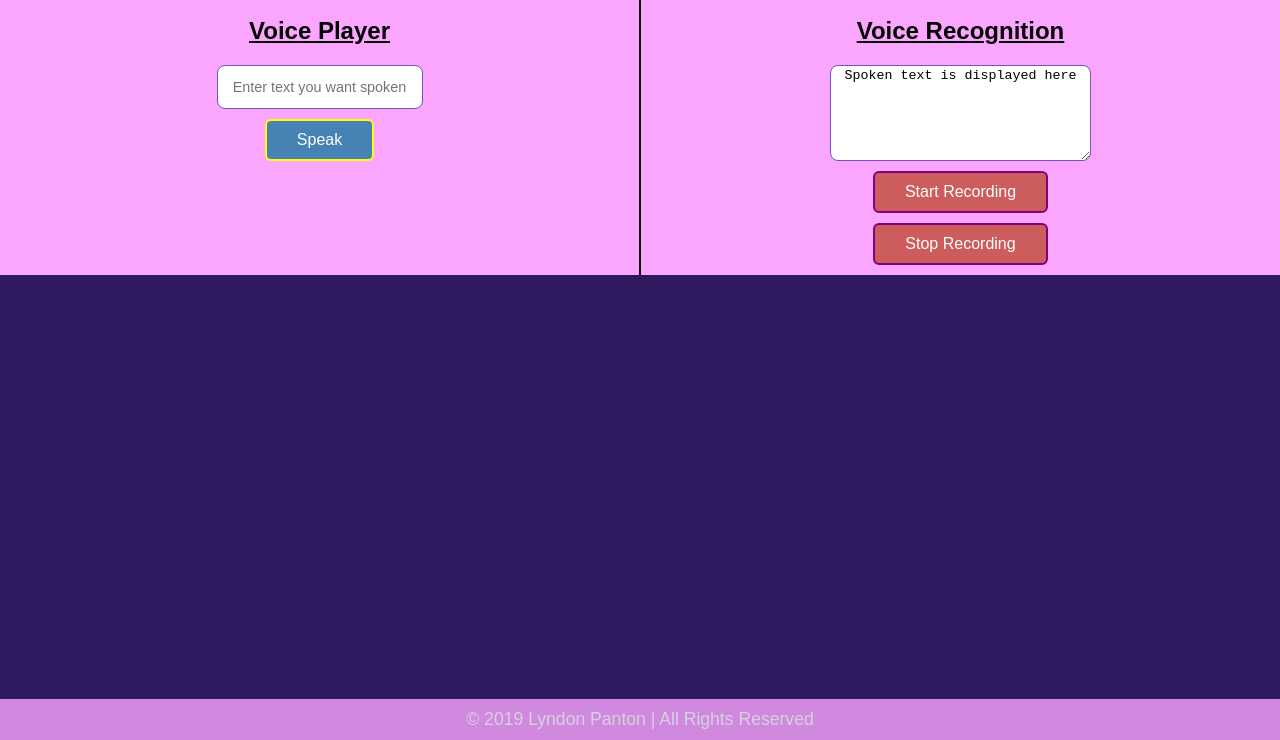
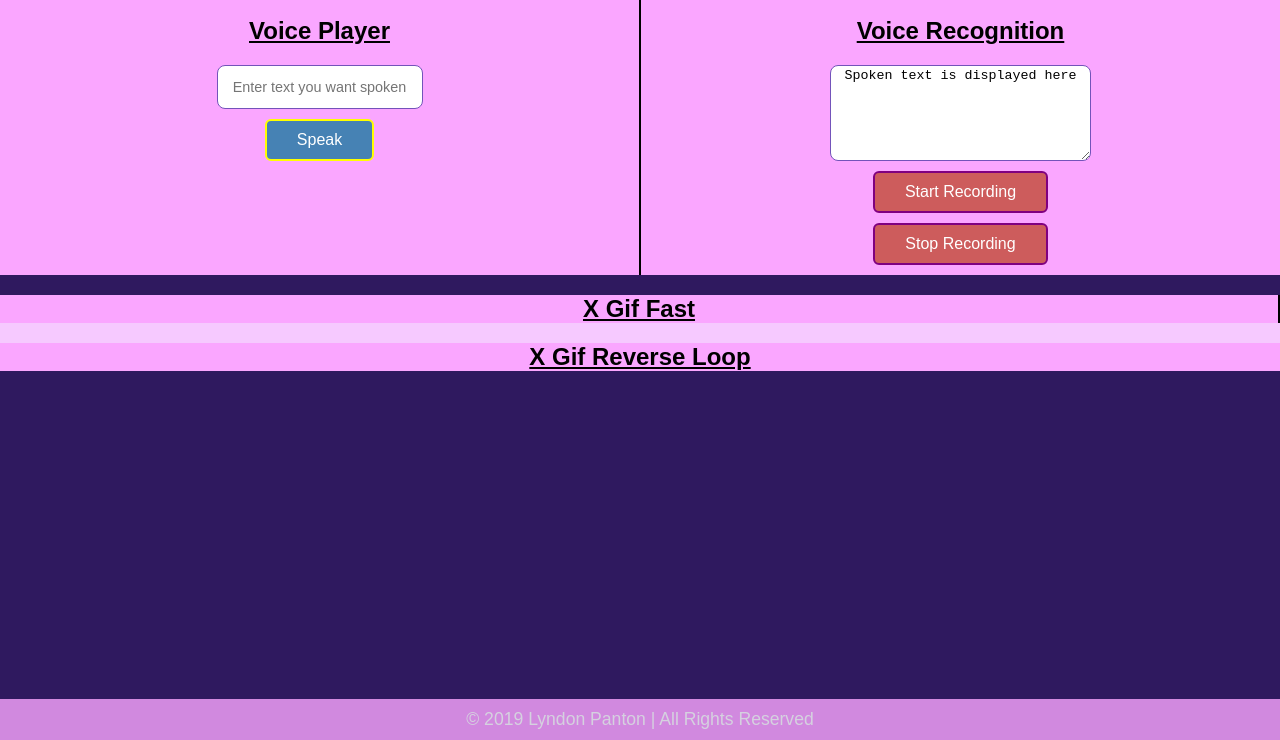
Before and after one commit to LyndonPanton/WebComponents, a plain HTML site: page index.html in a window 1280 px wide. Shown: the part 60-800 px from the top of the page. Drawn offline with Linux system fonts and the light colour scheme.

Commit message:
Added gif sections

```diff
--- a/index.html
+++ b/index.html
@@ -37,6 +37,17 @@
 			</section>
 		</section>
 
+		<section id="x-gif" class="section-outer">
+			<section id="voice-player" class="section-inner">
+				<h2>X Gif Fast</h2>
+
+			</section>
+
+			<section id="voice-recognition" class="section-inner">
+				<h2>X Gif Reverse Loop</h2>
+
+			</section>
+		</section>
 	</main>
 
 	<footer id="footer">
```
